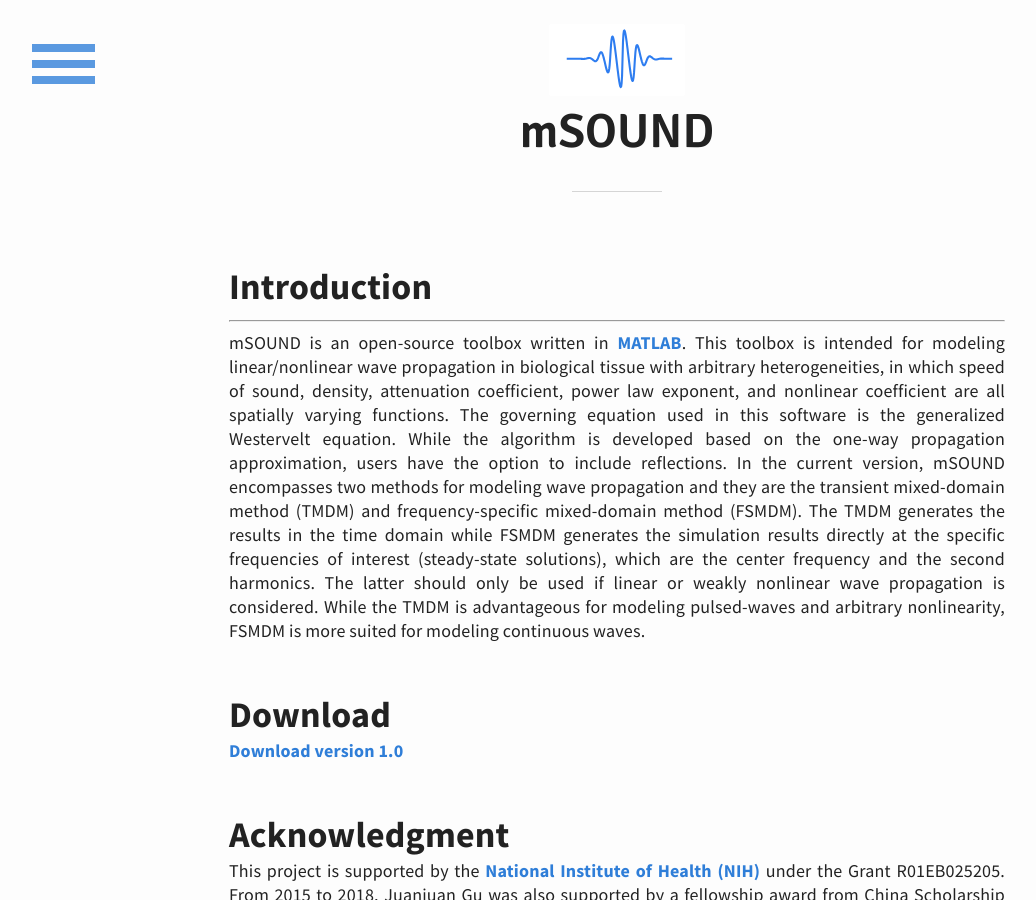
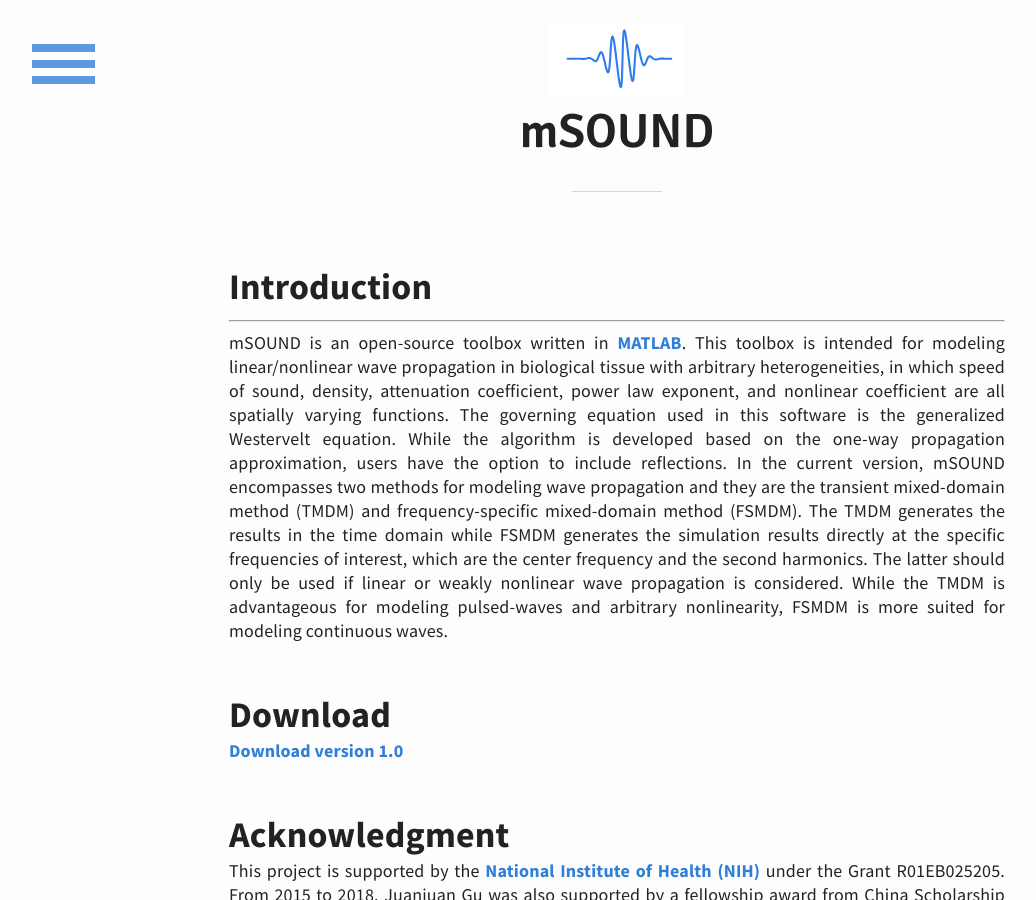
Before and after one commit to m-SOUND/mSOUND, a Jekyll site: the page built from home.md, in a window 1280 px wide and 900 px high. Shown: the whole window, without its empty margins (23-1059 px from the left). Built offline with Jekyll 4.4.1, drawn with Linux system fonts in a browser that asks for light colours.

Commit message:
Update home.md

```diff
--- a/home.md
+++ b/home.md
@@ -4,7 +4,7 @@
 ---
 ## Introduction ##
 ***
-mSOUND is an open-source toolbox written in [MATLAB](https://www.mathworks.com/products/matlab.html). This toolbox is intended for modeling linear/nonlinear wave propagation in biological tissue with arbitrary heterogeneities, in which speed of sound, density, attenuation coefficient, power law exponent, and nonlinear coefficient are all spatially varying functions. The governing equation used in this software is the generalized Westervelt equation. While the algorithm is developed based on the one-way propagation approximation, users have the option to include reflections. In the current version, mSOUND encompasses two methods for modeling wave propagation and they are the transient mixed-domain method (TMDM) and frequency-specific mixed-domain method (FSMDM). The TMDM generates the results in the time domain while FSMDM generates the simulation results directly at the specific frequencies of interest (steady-state solutions), which are the center frequency and the second harmonics. The latter should only be used if linear or weakly nonlinear wave propagation is considered. While the TMDM is advantageous for modeling pulsed-waves and arbitrary nonlinearity, FSMDM is more suited for modeling continuous waves.
+mSOUND is an open-source toolbox written in [MATLAB](https://www.mathworks.com/products/matlab.html). This toolbox is intended for modeling linear/nonlinear wave propagation in biological tissue with arbitrary heterogeneities, in which speed of sound, density, attenuation coefficient, power law exponent, and nonlinear coefficient are all spatially varying functions. The governing equation used in this software is the generalized Westervelt equation. While the algorithm is developed based on the one-way propagation approximation, users have the option to include reflections. In the current version, mSOUND encompasses two methods for modeling wave propagation and they are the transient mixed-domain method (TMDM) and frequency-specific mixed-domain method (FSMDM). The TMDM generates the results in the time domain while FSMDM generates the simulation results directly at the specific frequencies of interest, which are the center frequency and the second harmonics. The latter should only be used if linear or weakly nonlinear wave propagation is considered. While the TMDM is advantageous for modeling pulsed-waves and arbitrary nonlinearity, FSMDM is more suited for modeling continuous waves.
 
 
 ## Download
```
